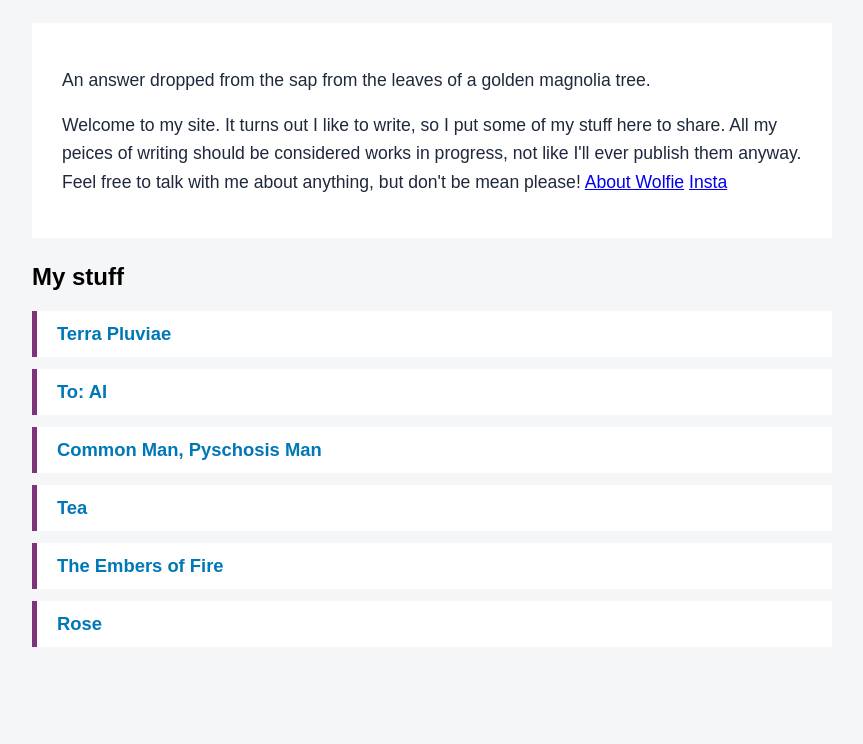
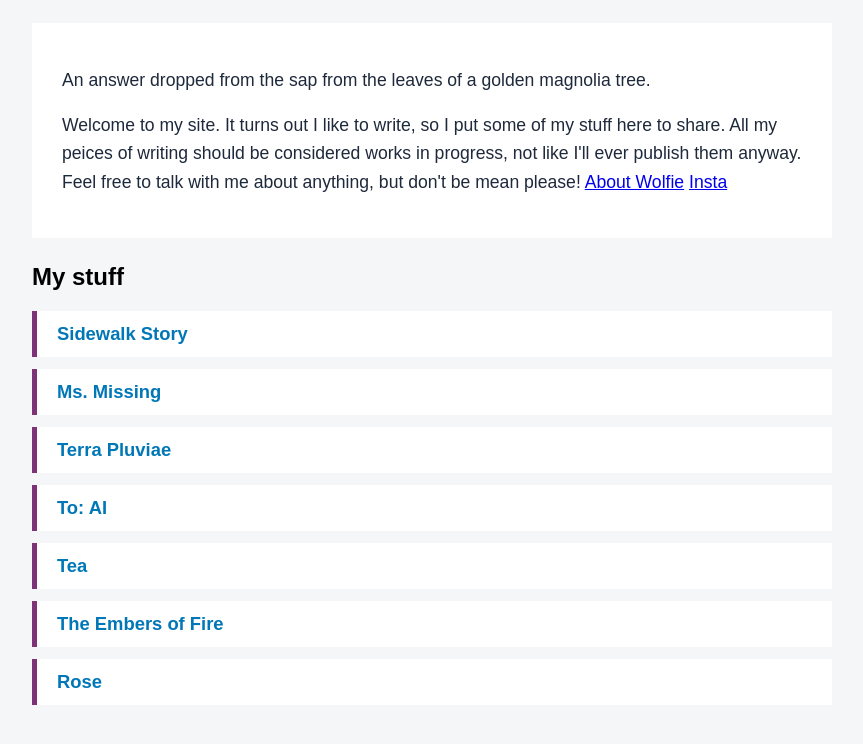
Before and after one commit to wolfert-johan/wolfert-johan.github.io, a plain HTML site: page docs/index.html in a window 1280 px wide. Shown: the part 112-856 px from the top of the page, without its empty margins (208-1071 px from the left). Before the commit the page ends 800 px from the top, so only its background shows below. Drawn offline with Linux system fonts and the light colour scheme.

Commit message:
MsMissing & Sidewalk Story

```diff
--- a/docs/index.html
+++ b/docs/index.html
@@ -92,14 +92,20 @@
             They point to files inside the SAME DOMAIN as this page.
         -->
         <li>
+            <a href="stories/SidewalkStory.html">Sidewalk Story</a>
+        </li>
+        <li>
+            <a href="stories/MsMissing.html">Ms. Missing</a>
+        </li>
+        <li>
             <a href="stories/Terrapluviae.html">Terra Pluviae</a>
         </li>
         <li>
             <a href="stories/ToAI.html">To: AI</a>
         </li>
-        <li>
+        <!-- <li>
             <a href="stories/CommonMan.html">Common Man, Pyschosis Man</a>
-        </li>
+        </li> -->
         <li>
             <a href="stories/Tea.html">Tea</a>
         </li>
```
Also changed, not shown: docs/stories/MsMissing.html (added, +1 -0 lines), docs/stories/SidewalkStory.html (added, +1 -0 lines).
